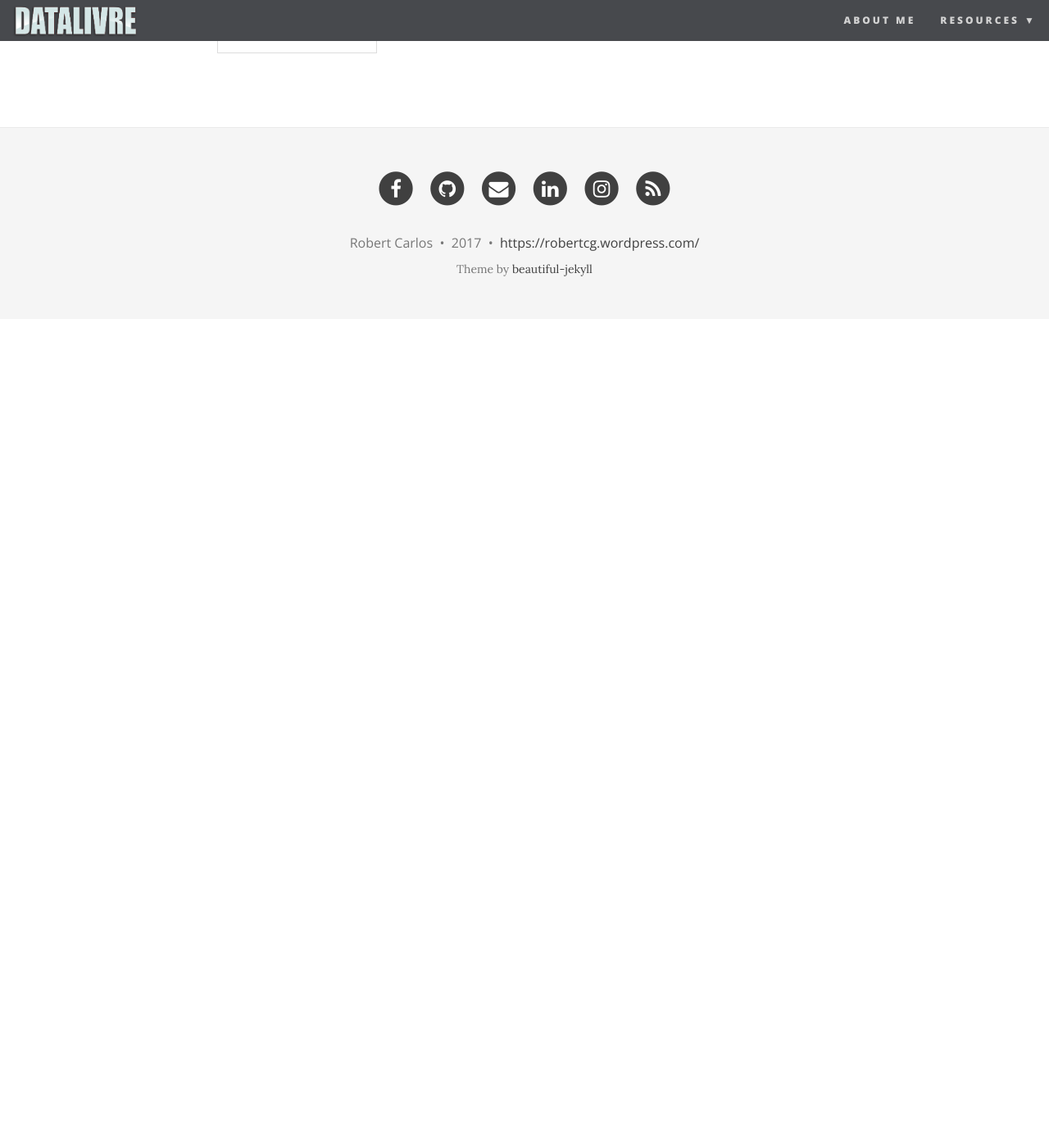
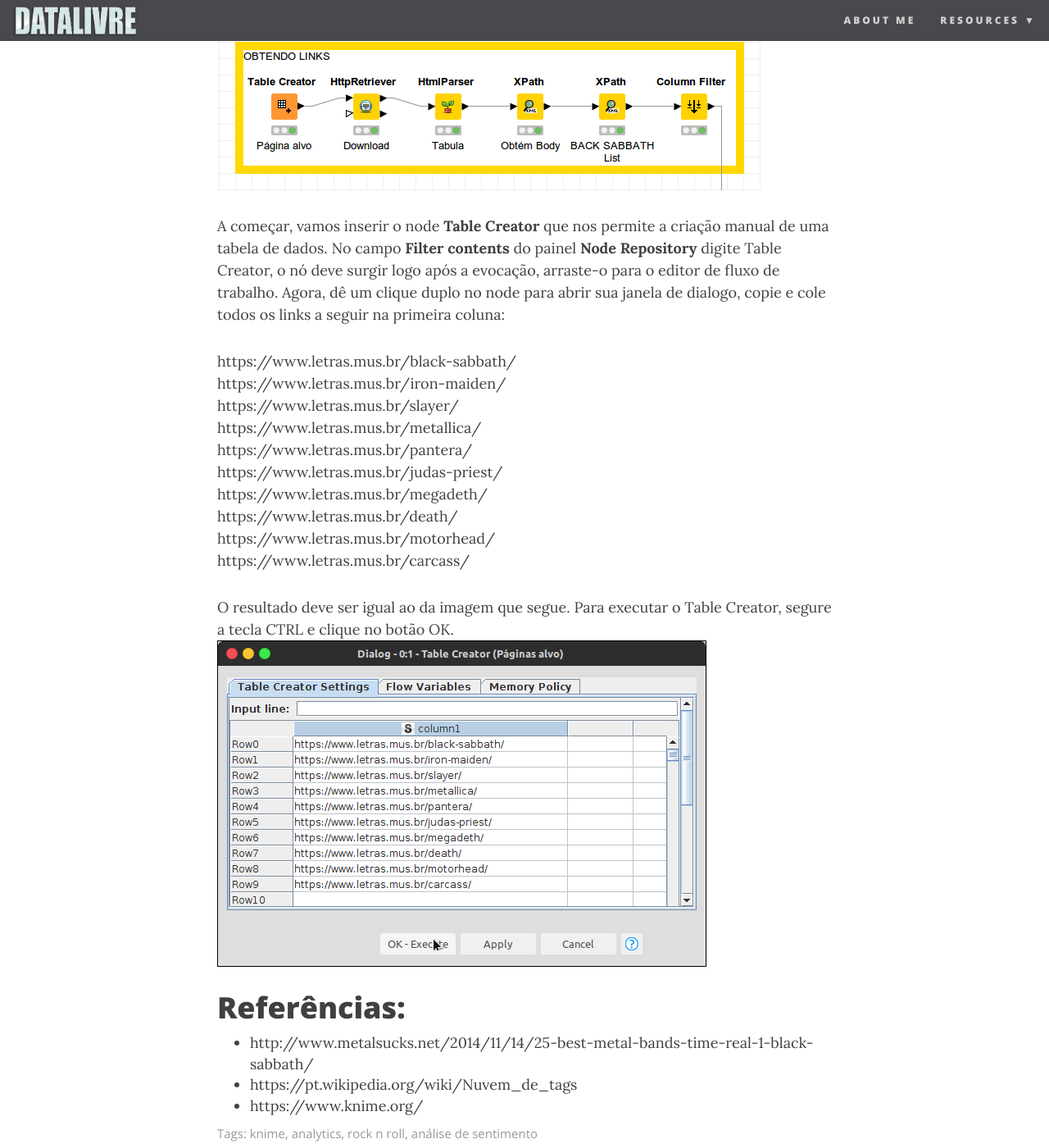
Before and after one commit to datalivre/datalivre.github.io, a Jekyll site: the page built from _posts/2017-04-29-Knime-na-Análise-de-Sentimento-Músical.md, in a window 1280 px wide and 1400 px high, scrolled down 2511 px. Shown: the whole window at 82% size. Built offline with Jekyll 4.4.1, drawn with Linux system fonts in a browser that asks for light colours; nearby versions of some CDN libraries; comment, search, counter and statistics services are not loaded; before the commit the page ends 2900 px from its top, so only the background shows below that; some of the changed text lies outside the part shown.

Commit message:
Update 2017-04-29-Knime-na-Análise-de-Sentimento-Músical.md

```diff
--- a/_posts/2017-04-29-Knime-na-Análise-de-Sentimento-Músical.md
+++ b/_posts/2017-04-29-Knime-na-Análise-de-Sentimento-Músical.md
@@ -11,7 +11,8 @@
 | :------      |
 | Visão geral  |
 | Knime        |
-| Pré requisitos|
+| Pré requisitos |
+| Obtendo links para letras musicais |
 
 ## Visão geral
 O site de notícias MetalSucks, famoso por suas entrevistas, blogs de usuários e informações sobre lançamentos, já listou os melhores álbuns de metal do século, os melhores guitarristas e bateristas de metal moderno e até mesmo as barbas mais “Metal” da música pesada, mas desta vez eles decidiram ir além, em novembro de 2014, consultaram mais de uma centena de músicos, críticos, artistas, publicitários, jornalistas e membros reverenciados da industrial fonográfica para descobrir quais as 25 bandas de Heavy Metal que melhor representam o Heavy Metal na história. Como resultado temos que a banda trevosa Black Sabbath em primeiro lugar seguida de Iron Mainden. Em décimo terceiro lugar temos a banda belo-horizontina Sepultura enchendo de orgulho o povo Brasileiro e principalmente de Minas. A lista completa você pode acessar [neste link](http://www.metalsucks.net/2014/11/14/25-best-metal-bands-time-real-1-black-sabbath/).
@@ -19,6 +20,7 @@
 Contudo, vamos gerar uma análise sentimental apenas para as dez melhores bandas de Heavy Metal da história, nisso, será necessário fazer download das letras de todas as músicas de cada uma banda e como resultado final produziremos uma nuvem de palavras para cada um.
 
 **A seguir, as 10 melhores bandas de Heavy Metal da história:**
+
 ![imagem black sabbath](/img/blacksabbath.jpg)
 01. Black Sabbath
 02. Iron Maiden
@@ -38,3 +40,29 @@
 
 ## Pré requisitos
 Os exemplos nesta seção utilizam o software Knime Analytics que pode ser baixado a partir [deste link](https://www.knime.org/downloads/overview).
+
+## Obtendo links para letras musicais
+![obtendo links](/img/1_OBTENDOLINKS.png)
+
+A começar, vamos inserir o node **Table Creator** que nos permite a criação manual de uma tabela de dados. No campo **Filter contents** do painel **Node Repository** digite Table Creator, o nó deve surgir logo após a evocação, arraste-o para o editor de fluxo de trabalho. Agora, dê um clique duplo no node para abrir sua janela de dialogo, copie e cole todos os links a seguir na primeira coluna:
+
+https://www.letras.mus.br/black-sabbath/
+https://www.letras.mus.br/iron-maiden/
+https://www.letras.mus.br/slayer/
+https://www.letras.mus.br/metallica/
+https://www.letras.mus.br/pantera/
+https://www.letras.mus.br/judas-priest/
+https://www.letras.mus.br/megadeth/
+https://www.letras.mus.br/death/
+https://www.letras.mus.br/motorhead/
+https://www.letras.mus.br/carcass/
+
+O resultado deve ser igual ao da imagem que segue. Para executar o Table Creator, segure a tecla CTRL e clique no botão OK.
+![janela de diálogo](/img/2-dialogo.png)
+
+
+
+# Referências:
+* http://www.metalsucks.net/2014/11/14/25-best-metal-bands-time-real-1-black-sabbath/
+* https://pt.wikipedia.org/wiki/Nuvem_de_tags
+* https://www.knime.org/
```
